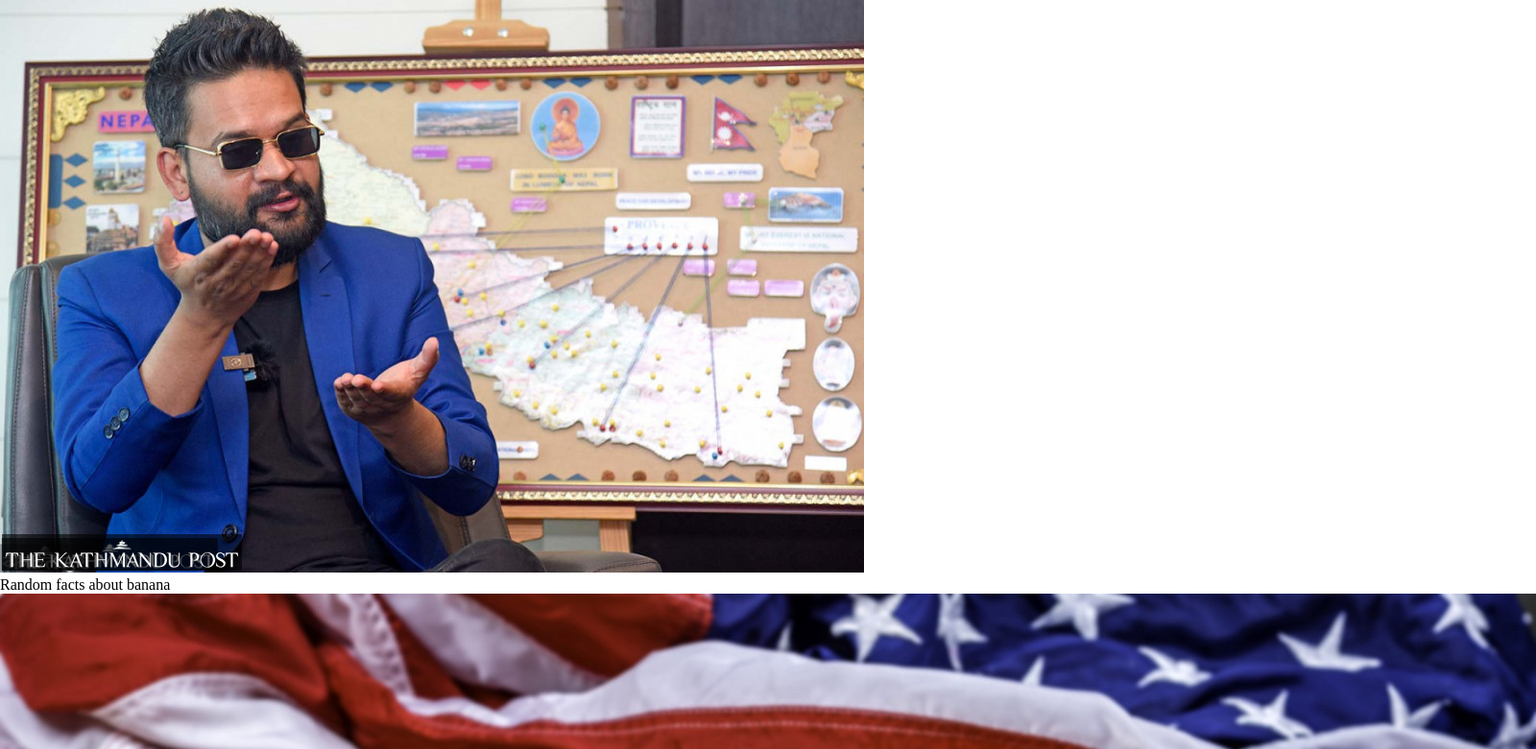
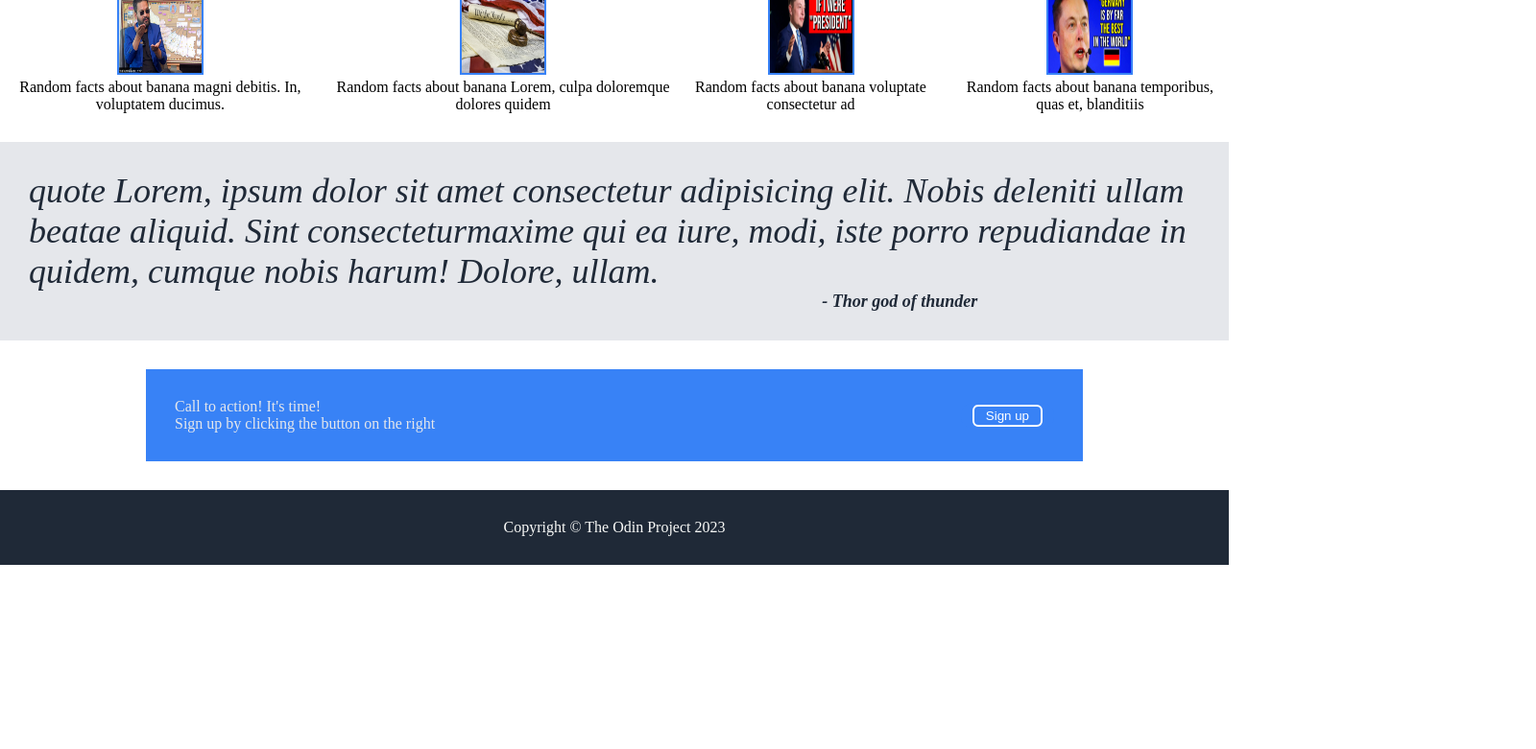
Before and after one commit to utsavWeb/Landing_page, a plain HTML site: page index.html in a window 1280 px wide. Shown: the part 425-1206 px from the top of the page at 96% size, 1600 px wide, since content can reach past the window. After the commit the page ends 1014 px from the top, so only its background shows below. Drawn offline with Linux system fonts and the light colour scheme.

Commit message:
Part two three four of footer is completed

```diff
--- a/index.html
+++ b/index.html
@@ -37,19 +37,24 @@
 </div>
 <div class="image-facts">
     <div class="image-container">
-    <img src="./images/one.jpg" alt="one banana " >
-    <p>Random facts about banana</p>
+    <img src="./images/one.jpg" alt="one banana " width="90px" height="90px" >
+    <p>Random facts about banana  magni debitis. In, voluptatem ducimus.</p>
      </div>
+
      <div class="image-container">
-        <img src="./images/two.jpeg" alt="not a banana" >
-        <p>Random facts about banana</p>
-         </div><div class="image-container">
-            <img src="./images/three.jpg" alt="also not a Banana" >
-            <p>Random facts about banana</p>
-             </div><div class="image-container">
-                <img src="./images/four.jpg" alt="dud not banana" >
-                <p>Random facts about banana</p>
-                 </div>
+        <img src="./images/two.jpeg" alt="not a banana" width="90px" height="90px">
+        <p>Random facts about banana Lorem, culpa doloremque  dolores quidem</p>
+    </div>
+
+    <div class="image-container">
+        <img src="./images/three.jpg" alt="also not a Banana" width="90px" height="90px">
+         <p>Random facts about banana voluptate consectetur ad </p>
+    </div>
+
+    <div class="image-container">
+        <img src="./images/four.jpg" alt="dud not banana" width="90px" height="90px">
+        <p>Random facts about banana temporibus, quas et, blanditiis</p>
+     </div>
 </div>
 
     </div>
@@ -62,6 +67,7 @@
         <p class="quoter">- Thor god of thunder</p>
     </div>
     <div class="four">
+        <div class="four-container">
         <div class="calltext">
         <p class="callparent">
             Call to action! It's time!
@@ -69,9 +75,10 @@
         <p class="call">Sign up by clicking the button on the right </p>
     </div>
     <div class="button">
-        <button type="submit"> Sign up</button>
+        <button class="buttons"> Sign up</button>
     </div>
     </div>
+</div>
     <footer>
         Copyright &#169 The Odin Project 2023
     </footer>
--- a/style.css
+++ b/style.css
@@ -1,11 +1,13 @@
+/*CSS are divided into four parts and footer */
+
 *{
     margin: 0;
     padding: 0;
     box-sizing: border-box;
 }
 
-
-.one{
+/*CSS for part-one */
+.one, footer{
   background-color: #1F2937;
   color: #F9FAF8;
 
@@ -47,7 +49,7 @@ li a{
 }
 
 .main-image-Container{
-    padding: 90px;
+    padding: 60px;
     display: flex;
     justify-content: center;
     align-items: center;
@@ -58,3 +60,100 @@ li a{
     padding: 2px 12px;
     border-radius: 12px;
 }
+
+.banana-image{
+    padding: 0 20px;
+}
+/*CSS for part-two */
+
+
+.some{
+    text-align: center;
+    padding: 12px;
+    font-size:36px ;
+    font-weight: bolder;
+}
+
+.image-facts{
+    display: flex;
+    gap: 12px;
+    justify-content: center;
+    text-align: center;
+    gap: 16px;
+}
+.image-Container{
+   padding: 20px;
+
+}
+.two{
+    margin-bottom: 30px;
+}
+
+.two img{
+    border: 2px solid #3882f6;
+    box-shadow: #1F2937;
+}
+/*CSS for part-three */
+
+
+.three{
+
+    background-color: #e5e7eb;
+    font-size: 36px;
+    font-style: italic;
+    color: #1F2937;
+    padding: 30px;
+}
+.three .quoter{
+    font-size: 18px;
+    text-align: right;
+    font-weight: bolder;
+    margin-right: 19%;
+
+}
+
+
+/*CSS for part-three */
+
+.four{
+    background-color:white;
+    color: #e5e7eb;
+    padding: 30px;
+    display: flex;
+    justify-content: center;
+    align-items: center;
+
+}
+
+.four-container{
+    background-color: #3882f6;
+    width: 80%;
+    padding: 30px;
+    display: flex;
+    justify-content: space-between;
+    align-items: center;
+}
+
+.four-container .buttons{
+    background-color: #3882f6;
+    color: white;
+}
+.buttons{
+    background-color: #3882f6;
+    border: 2px solid white;
+    padding: 2px 12px;
+    border-radius: 6px;
+}
+
+footer{
+    padding: 30px;
+    display: flex;
+    justify-content: center;
+    align-items: center;
+}
+
+body{
+    display: flex;
+    flex-direction: column;
+    justify-content: space-between;
+}
```
